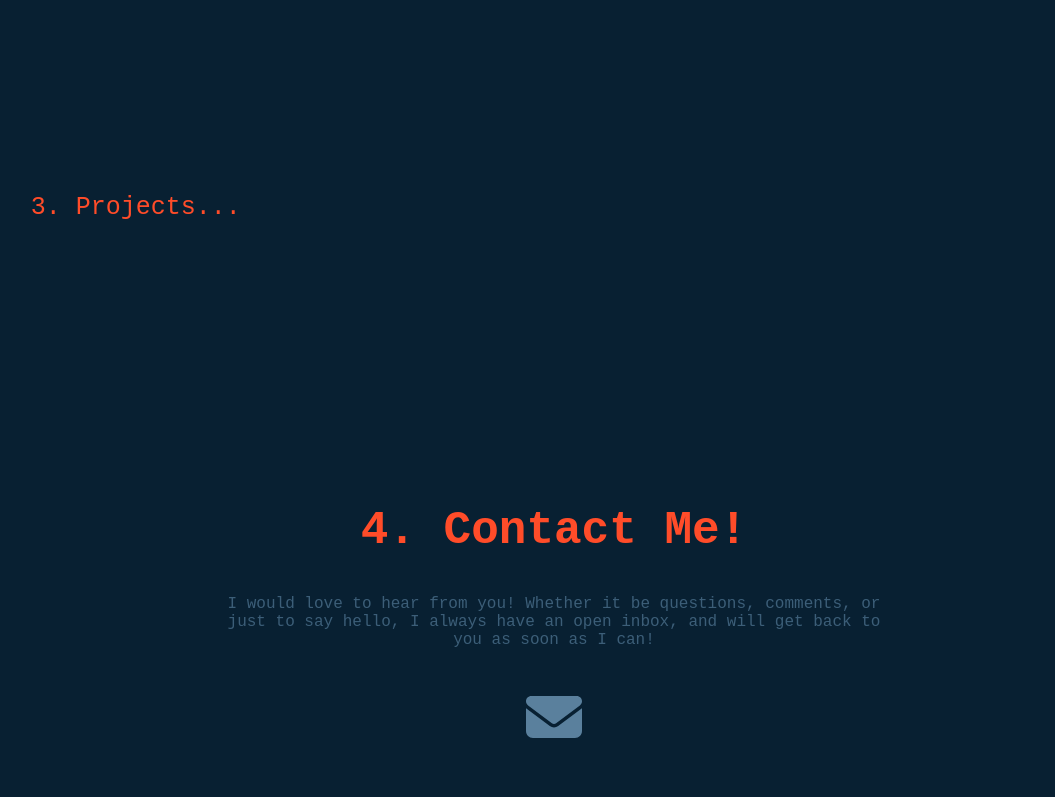
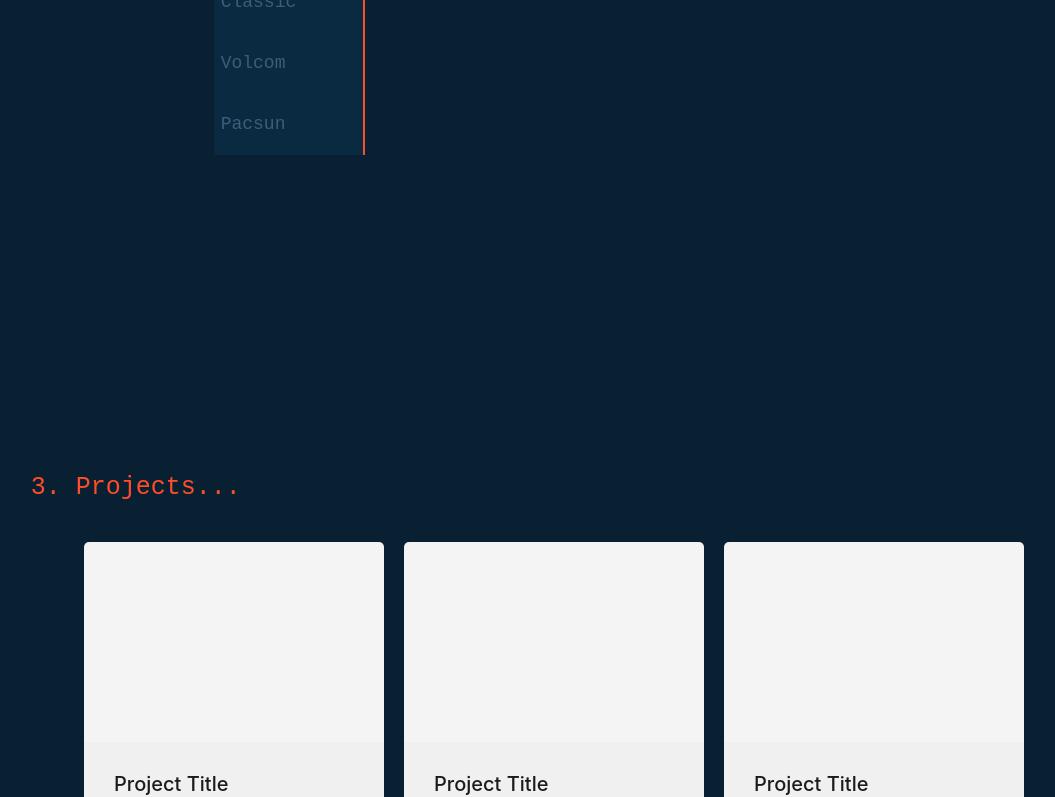
Before and after one commit to kylest0kes/folio, a React (Create React App) app: page / in a window 1280 px wide. Shown: the part 2000-2797 px from the top of the page, without its empty margins (86-1141 px from the left). Built offline with nearby package versions, Linux system fonts and the light colour scheme.

Commit message:
whole lot done. project card made, adjustments to layout css made, and moar

```diff
--- a/src/App.css
+++ b/src/App.css
@@ -1,5 +1,4 @@
-html,
-body {
+html, body {
   margin: 0;
   padding: 0;
   background-color: #082032;
@@ -35,36 +34,35 @@ body {
 }
 
 section {
-  height: 100vh;
+  min-height: 100vh;
   display: flex;
   justify-content: center;
   align-items: center;
+  padding: 40px 0;
 }
 
-.app-about-section {
-  height: 85vh;
+.app-about-section,
+.app-about-me-section,
+.app-work-section,
+.app-projects-section,
+.app-contact-section {
+  width: 100%;
+  margin: 40px 0;
 }
 
-.app-about-me-section {
-  height: 85vh;
+.app-about-section,
+.app-about-me-section,
+.app-contact-section {
+  min-height: 75vh;
 }
 
 .app-work-section {
-  height: 75vh;
-}
-
-.app-projects-section {
-  height: 80vh;
-  width: 100%;
-}
-
-.app-contact-section {
-  height: 80vh;
+  min-height: 85vh;
 }
 
 @media (max-height: 920px) {
   .page-section {
-    height: 100%;
+    min-height: 100%;
     margin: 100px auto 200px auto;
   }
 }
--- a/src/Components/AboutDesktop/AboutDesktop.css
+++ b/src/Components/AboutDesktop/AboutDesktop.css
@@ -8,6 +8,7 @@
   display: flex;
   flex-wrap: wrap;
   justify-content: center;
+  margin-top: 40px;
 }
 
 .img-responsive {
--- a/src/Components/ProjectCard/ProjectCard.css
+++ b/src/Components/ProjectCard/ProjectCard.css
@@ -0,0 +1,59 @@
+.project-card {
+    width: 300px;
+    height: 450px;
+    background-color: #F0F0F0;
+    border-radius: 5px;
+    transition: all ease 0.3s;
+    flex: 0 0 250px
+  }
+
+.card-project-preview {
+    height: 200px;
+    background-color: #F4F4F4;
+    border-radius: 10px 10px 0px 0px;
+}
+
+.card-project-content {
+    padding-top: 30px;
+    padding-bottom: 15px;
+    padding-left: 30px;
+}
+
+.card-project-title {
+    font-family: 'Inter', sans-serif;
+    font-size: 20px;
+    font-weight: 500;
+    margin-bottom: 15px;
+    margin-top: 0px;
+    padding: 0;
+    color: #1b1b1b;
+}
+
+.card-project-description {
+    font-family: 'Inter', sans-serif;
+    margin-top: 0px;
+    margin-bottom: 30px;
+    font-size: 17px;
+    font-weight: 300;
+    color: #A2A2A2;
+    letter-spacing: .3px;
+    line-height: 30px;
+}
+
+.project-btn {
+    font-family: 'Inter', sans-serif;
+    appearance: none;
+    border: none;
+    background-color: #68A1EF;
+    color: #fff;
+    font-weight: 300;
+    font-size: 17px;
+    padding: 15px 25px;
+    border-radius: 5px;
+    transition: all ease 0.3s;
+}
+
+.project-btn:hover {
+    transform: translateY(-3px);
+    cursor: pointer;
+}
--- a/src/Components/ProjectCard/ProjectCard.js
+++ b/src/Components/ProjectCard/ProjectCard.js
@@ -3,7 +3,18 @@ import "./ProjectCard.css";
 
 const ProjectCard = () => {
   return (
-    <div>FUCK THIS SHIT</div>
+    <div class="card-container">
+    <div class="project-card">
+      <div class="card-project-preview">
+      </div>
+      <div class ="card-project-content">
+        <h4 class="card-project-title">Project Title</h4>
+        <p class="card-project-description">Lorem ipsum dolor sit amet, consetetur sadips
+        elitr, sed diam nonumy eirmod.</p>
+        <button class="project-btn">View case</button>
+      </div>
+    </div>
+  </div>
   );
 };
 
--- a/src/Sections/Projects/Projects.css
+++ b/src/Sections/Projects/Projects.css
@@ -1,5 +1,6 @@
 #projects-section {
   width: 100%;
+  padding-bottom: 40px;
 }
 
 .projects-header {
@@ -7,3 +8,18 @@
   font-size: 25px;
   margin-bottom: 40px;
 }
+
+.project-cards {
+  display: flex;
+  flex-wrap: wrap;
+  justify-content: center;
+  gap: 20px;
+  margin-bottom: 40px;
+}
+
+.project-card {
+  flex: 1 1 calc(33.333% - 40px);
+  box-sizing: border-box;
+  margin-bottom: 20px;
+  max-width: 300px;
+}
--- a/src/Sections/Projects/Projects.js
+++ b/src/Sections/Projects/Projects.js
@@ -1,10 +1,30 @@
 import React from 'react';
 import './Projects.css';
+import ProjectCard from '../../Components/ProjectCard/ProjectCard';
 
 const Projects = () => {
   return (
     <div id='projects-section'>
         <p className="projects-header">3. Projects...</p>
+        <div className='project-cards-filter'>
+
+        </div>
+        <div className='project-cards'>
+          <ProjectCard className='project-card'/>
+          <ProjectCard className='project-card'/>
+          <ProjectCard className='project-card'/>
+          <ProjectCard className='project-card'/>
+          <ProjectCard className='project-card'/>
+          <ProjectCard className='project-card'/>
+          <ProjectCard className='project-card'/>
+          <ProjectCard className='project-card'/>
+          <ProjectCard className='project-card'/>
+          <ProjectCard className='project-card'/>
+          <ProjectCard className='project-card'/>
+          <ProjectCard className='project-card'/>
+          <ProjectCard className='project-card'/>
+          <ProjectCard className='project-card'/>
+        </div>
     </div>
   )
 }
```
